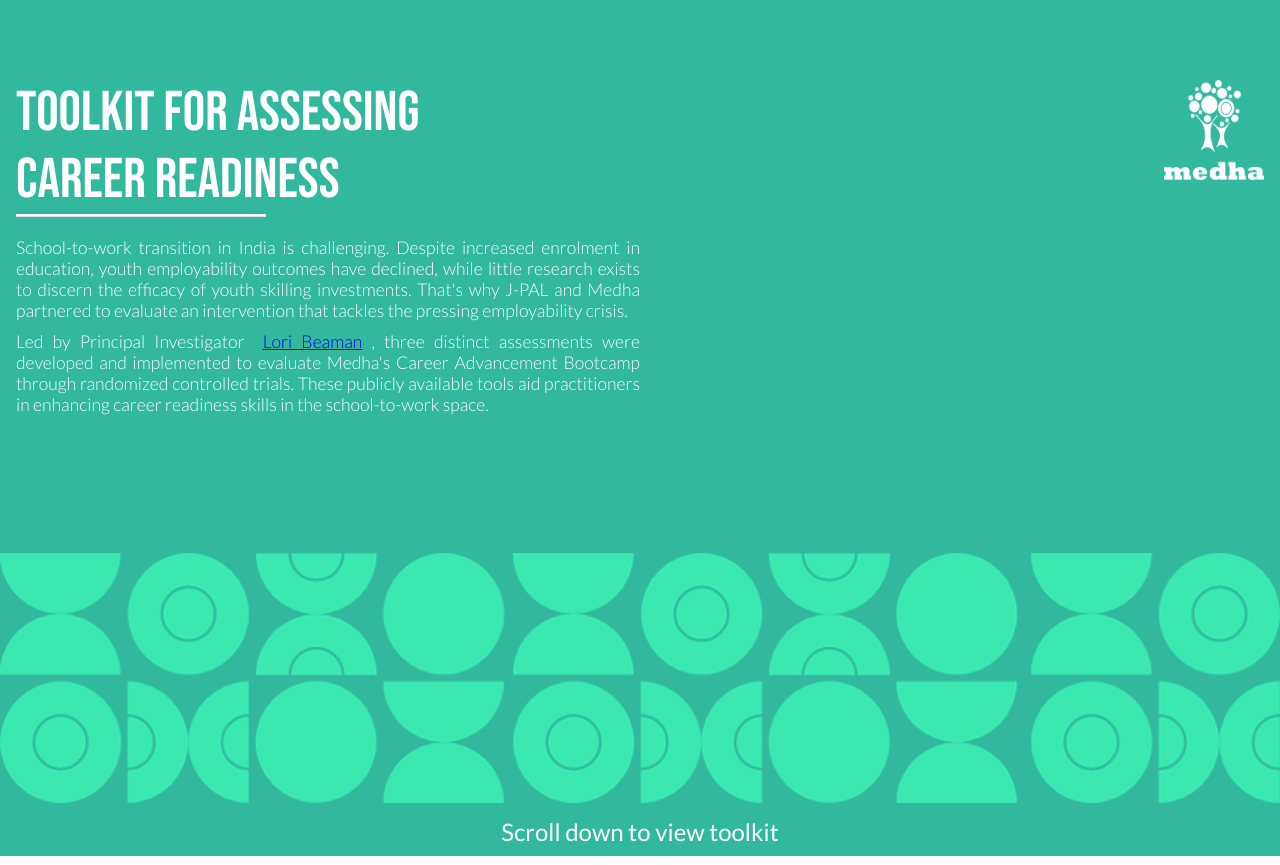
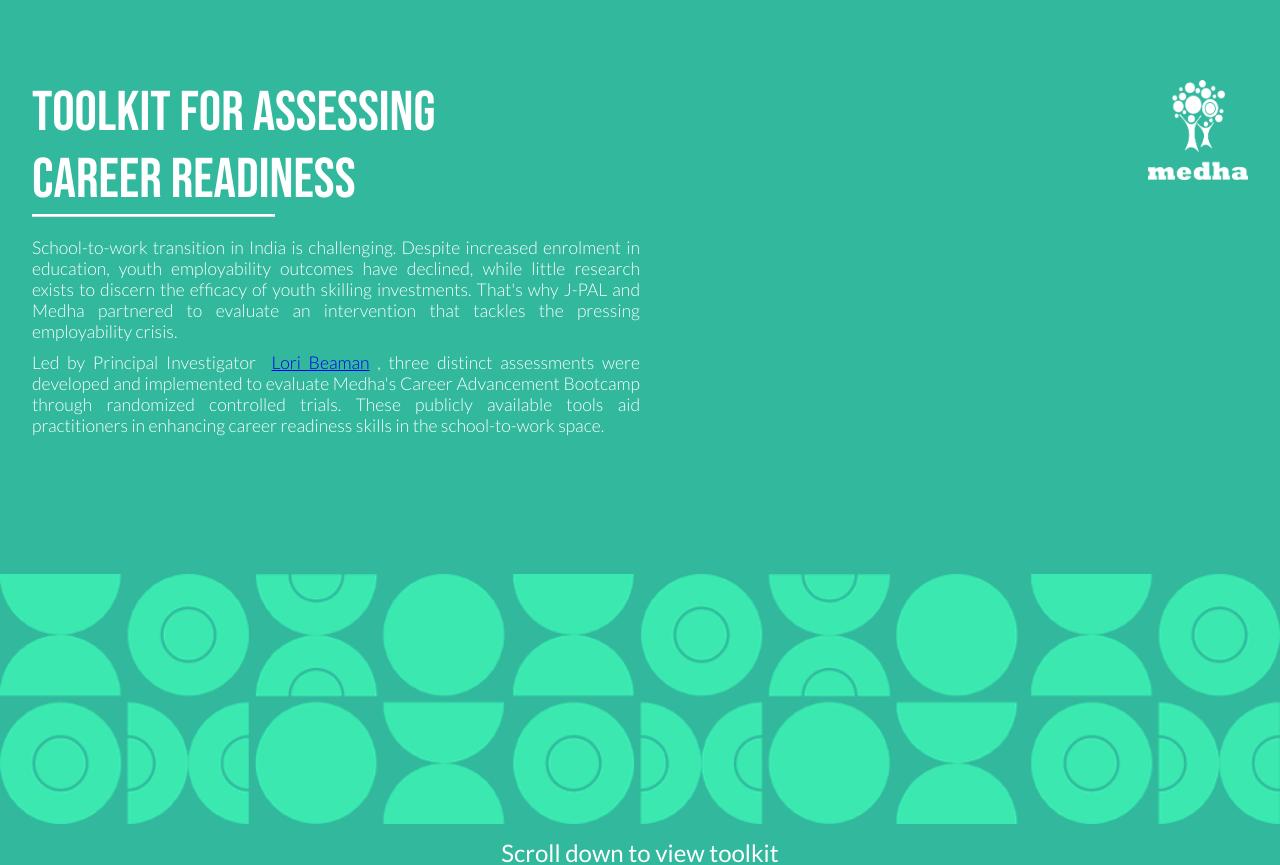
Before and after one commit to gitmedha/rct, a React (Create React App) app: page / in a window 1280 px wide. Shown: the top 865 px of the page. Built offline with nearby package versions, Linux system fonts and the light colour scheme.

Commit message:
increased the container spacing

```diff
--- a/src/App.css
+++ b/src/App.css
@@ -63,8 +63,8 @@
   justify-content: space-between;
   margin-bottom: 8rem;
   padding-top: 5rem;
-  padding-right: 1rem;
-  padding-left:1rem
+  padding-right: 2rem;
+  padding-left:2rem
 
 }
 .header_sec{
```
